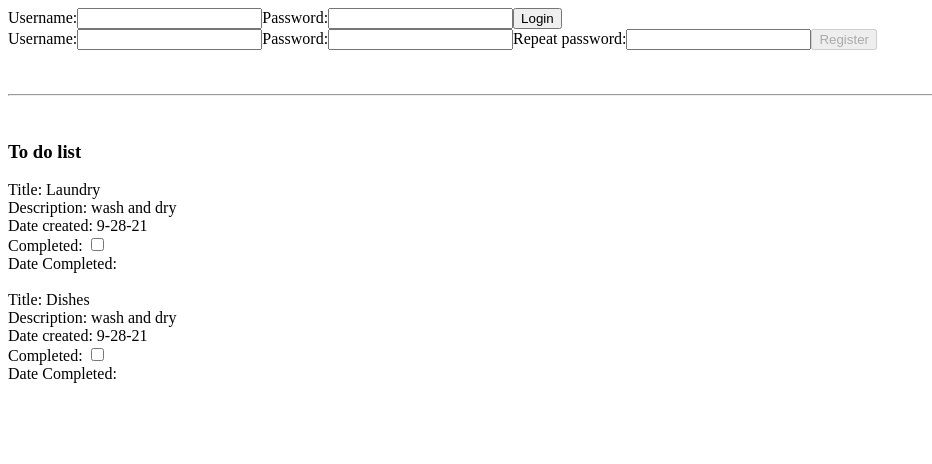
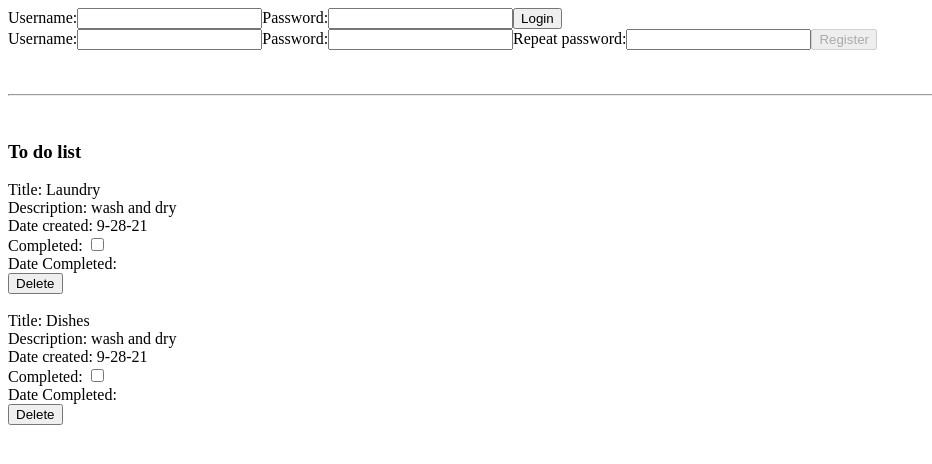
Before and after one commit to katdnewman/react-todo-app, a React (Create React App) app: page / in a window 1280 px wide. Shown: the top 464 px of the page, without its empty margins (0-932 px from the left). Built offline with nearby package versions, Linux system fonts and the light colour scheme.

Commit message:
DELETE_TODO

```diff
--- a/src/Todo.js
+++ b/src/Todo.js
@@ -4,6 +4,10 @@ export default function Todo ({ dispatchApp, title, description, dateCreated, co
 
     function handleCompleteBox (evt) {
         dispatchApp({type:"TOGGLE_TODO", title: title})
+    }
+
+    function handleDeleteBtn(e){
+        dispatchApp({type:"DELETE_TODO", title: title})
     }
 
     return (
@@ -17,7 +21,8 @@ export default function Todo ({ dispatchApp, title, description, dateCreated, co
                 <input type="checkbox" value={complete} onChange={handleCompleteBox} id="completed-todo" name="completed-todo" />
             </div>
             <div>Date Completed: {dateCompleted}</div>
-            <br />
+            <button onClick={e => {handleDeleteBtn()}}>Delete</button>
+            <br /><br />
         </div>
         )
 }
--- a/src/reducers.js
+++ b/src/reducers.js
@@ -16,6 +16,7 @@ function userReducer (user, action) {
             const newTodo = {
                 title: action.title,
                 description: action.description,
+                dateCreated: new Date().toString(),
                 author: action.author
             }
             return [ newTodo, ...todos ] //complete list of todos with new one on top
@@ -43,6 +44,8 @@ function userReducer (user, action) {
                     }
                 }
             );
+        case 'DELETE_TODO':
+            return todos.filter((todo)=>todo.title !== action.title)
         default:
            return todos;
     }
```
